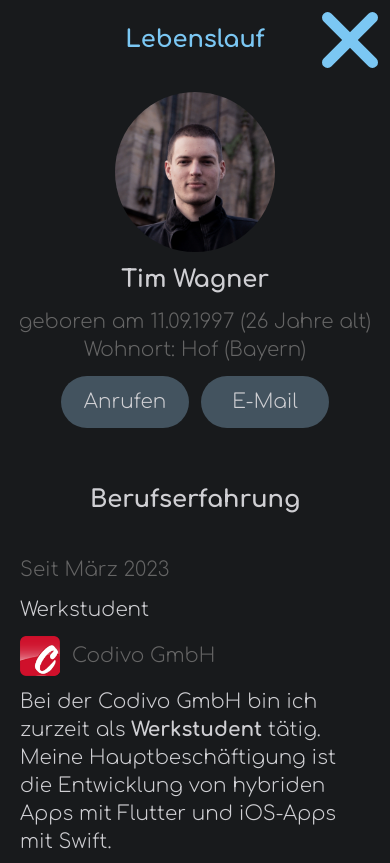
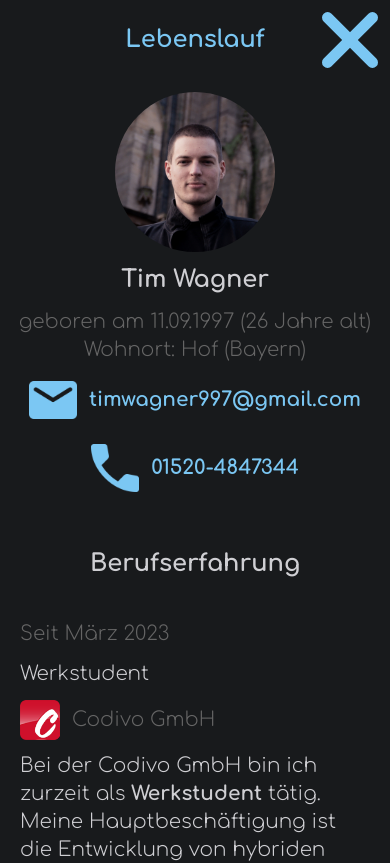
Before and after one commit to tim-w97/MyProfilePage, a React (Create React App) app: page /lebenslauf in a window 390 px wide. Shown: the top 863 px of the page. Built offline with nearby package versions, Linux system fonts and the light colour scheme.

Commit message:
improved look of phone and mail in cv

```diff
--- a/src/widgets/Profile.js
+++ b/src/widgets/Profile.js
@@ -2,6 +2,8 @@ import moment from "moment";
 import SendEmailLink from "./SendEmailLink";
 import CallMeLink from "./CallMeLink";
 import tim from '../assets/images/tim/tim.jpg'
+import phoneIcon from '../assets/images/icons/phone.png'
+import mailIcon from '../assets/images/icons/mail.png'
 
 function Profile(props) {
   const birthday = moment('11091997', 'DDMMYYYY')
@@ -25,15 +27,15 @@ function Profile(props) {
         </span>
         </p>
         <p className="text-tim-gray">Wohnort: Hof (Bayern)</p>
-      <div className="flex flex-col min-[320px]:flex-row mt-3 gap-3">
-        {/* Phone-Icon */}
-        <CallMeLink className='w-32 bg-tim-gunpowder p-3 rounded-full'>
-          <p>Anrufen</p>
+        <div className="flex flex-col mt-3 gap-5 items-center">
+          <SendEmailLink className='flex min-[350px]:flex-row flex-col gap-3 items-center'>
+            <img className='w-12 aspect-square object-contain' src={mailIcon} alt='mail icon'/>
+            <p className='font-bold text-tim-light-blue'>timwagner997@gmail.com</p>
+          </SendEmailLink>
+          <CallMeLink className='flex min-[350px]:flex-row flex-col gap-3 items-center'>
+            <img className='w-12 aspect-square object-contain' src={phoneIcon} alt='phone icon'/>
+            <p className='font-bold text-tim-light-blue'>01520-4847344</p>
           </CallMeLink>
-        {/* E-Mail-Icon */}
-        <SendEmailLink className='w-32 bg-tim-gunpowder p-3 rounded-full'>
-          <p>E-Mail</p>
-        </SendEmailLink>
         </div>
       </div>
   );
```
Lines whose indentation alone changed are shown as unchanged.
